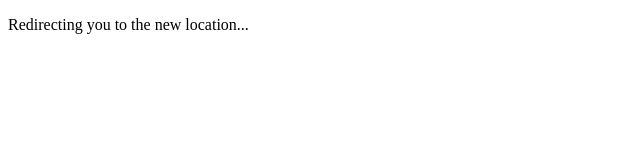
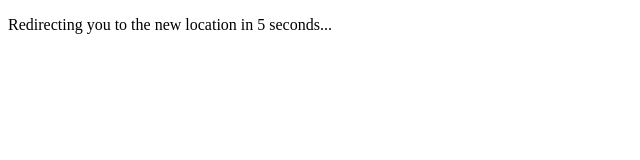
Before and after one commit to SWE-CSE/swe-cse.github.io, a plain HTML site: page index.html in a window 1280 px wide. Shown: the full height of the page, 0-640 px from the left. Drawn offline with Linux system fonts and the light colour scheme.

Commit message:
Correct timing
Timing works correctly when accessing in a fresh browser session.  Probably not actually forcing the reload when I test.

```diff
--- a/index.html
+++ b/index.html
@@ -3,10 +3,10 @@
   <head>
 <meta charset="utf-8">
 <title>This site has moved to https://betterscientificsoftware.github.io/swe-cse-bof/</title>
-<meta http-equiv="refresh" content="10; URL=https://betterscientificsoftware.github.io/swe-cse-bof">
+<meta http-equiv="refresh" content="5; URL=https://betterscientificsoftware.github.io/swe-cse-bof">
 <link rel="canonical" href="https://betterscientificsoftware.github.io/swe-cse-bof">
   </head>
   <body>
-<p>Redirecting you to the new location...</p>
+<p>Redirecting you to the new location in 5 seconds...</p>
   </body>
 </html>
```
